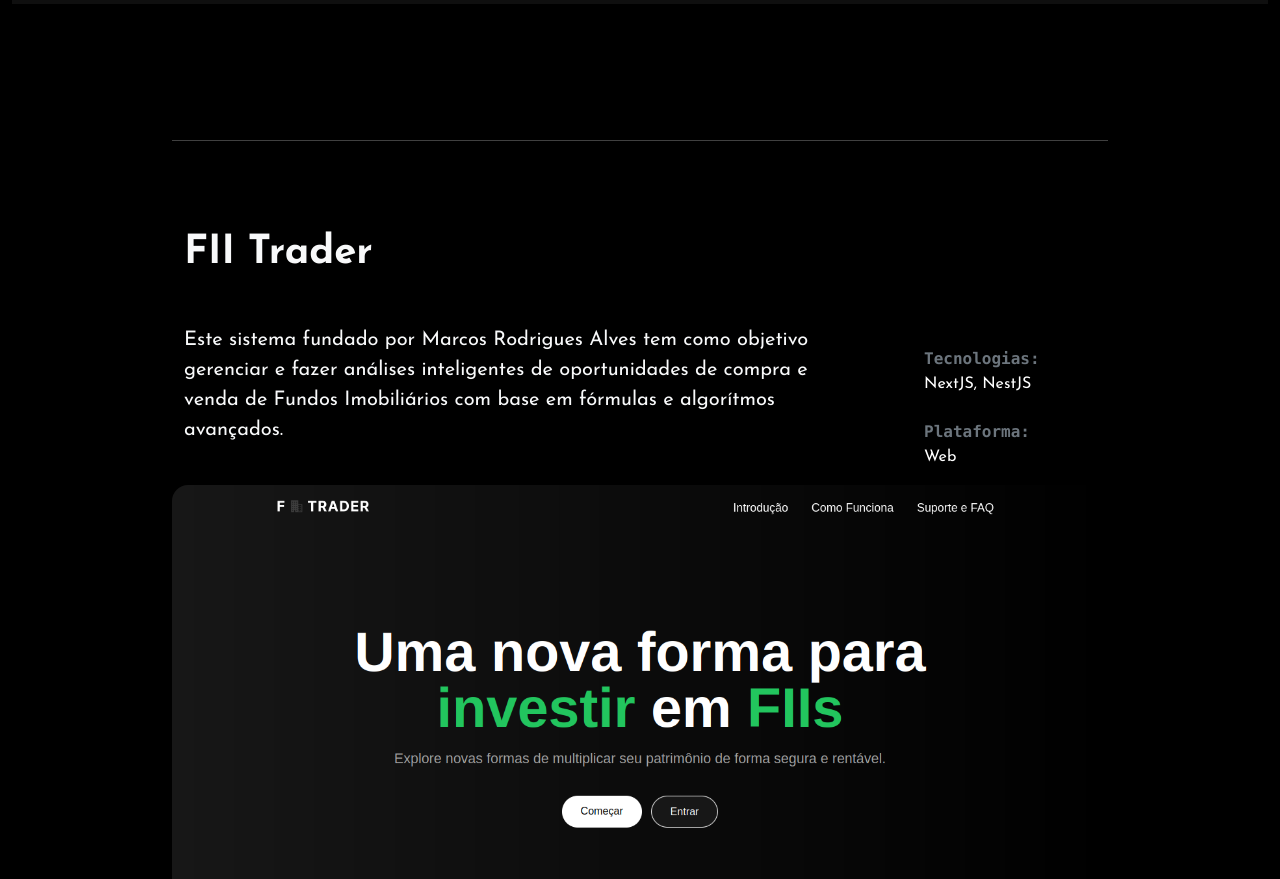
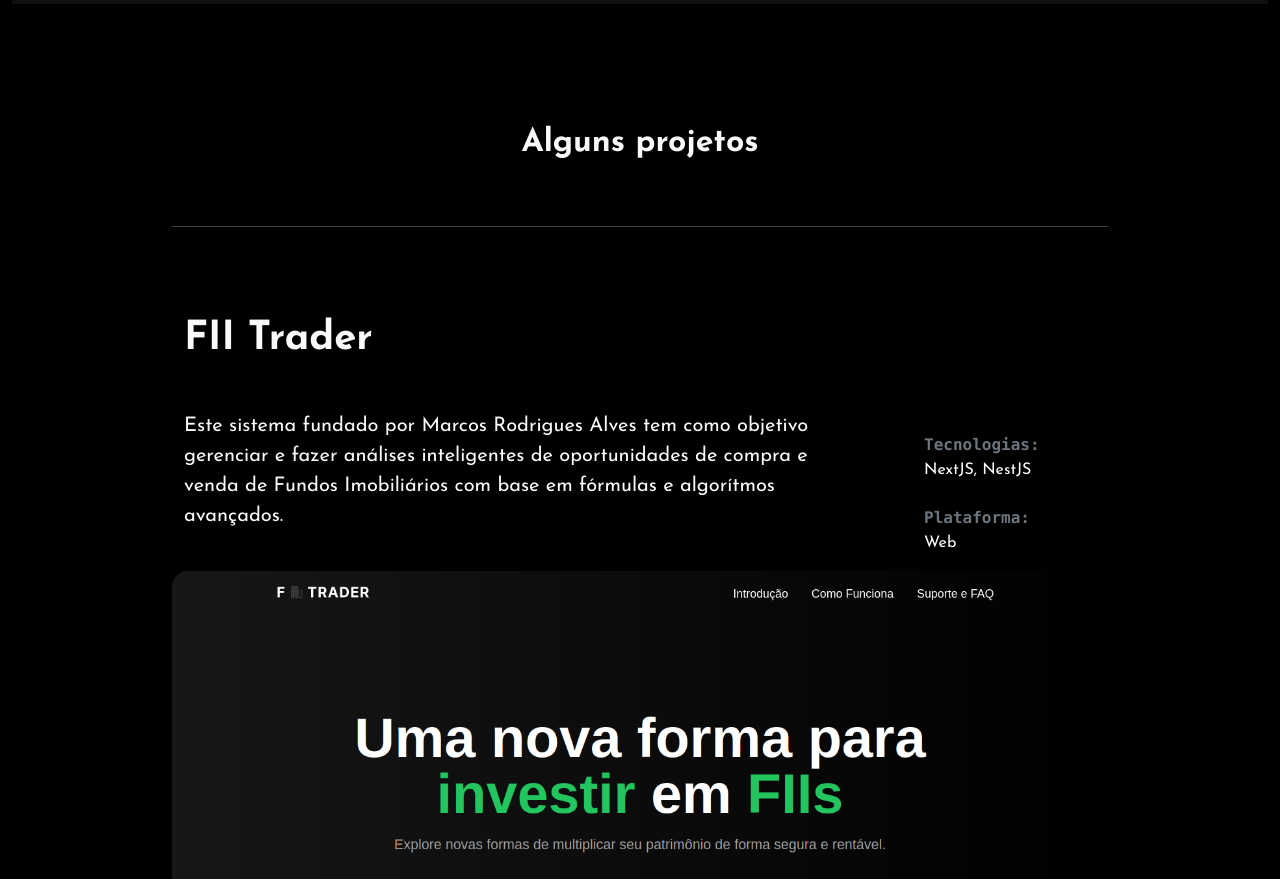
Before and after one commit to jesse-barbosa/jesse-barbosa.github.io, a React (Create React App) app: page / in a window 1280 px wide. Shown: the part 940-1819 px from the top of the page. Built offline with nearby package versions, Linux system fonts and the light colour scheme.

Commit message:
add title to 'Projects' section

```diff
--- a/src/App.js
+++ b/src/App.js
@@ -228,6 +228,7 @@ function App() {
           </div>
         </section>
         <section id="projects">
+        <h2 className="text-light text-center fw-bold my-4">Alguns projetos</h2>
         <div className="container w-75 rounded-4">
             <div className="row justify-content-center align-items-center mt-5">
               <div className="projects">
```
